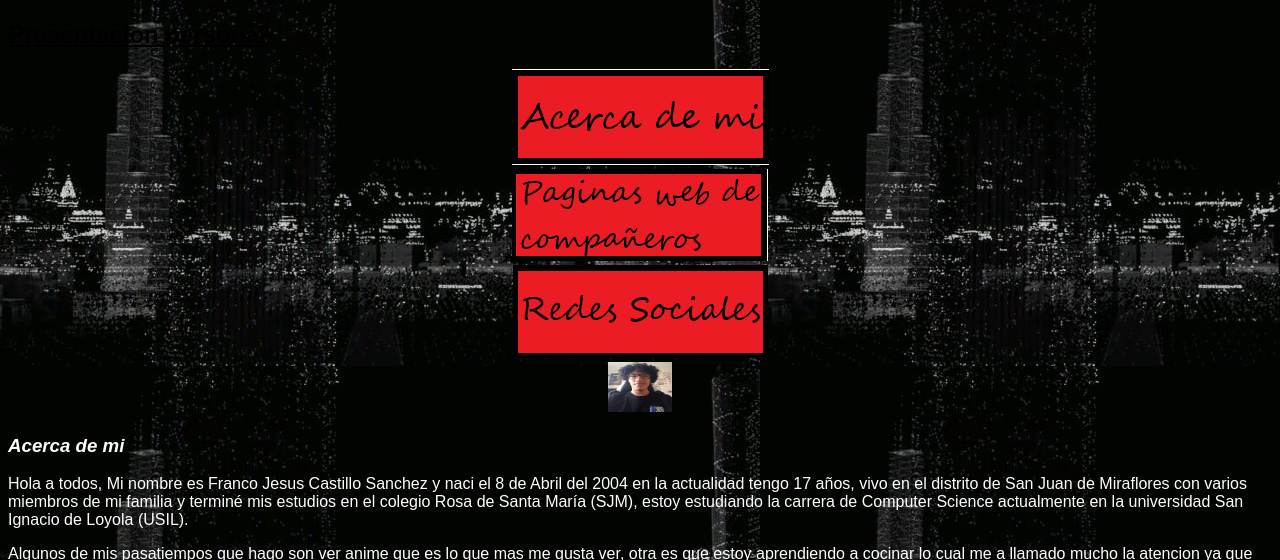
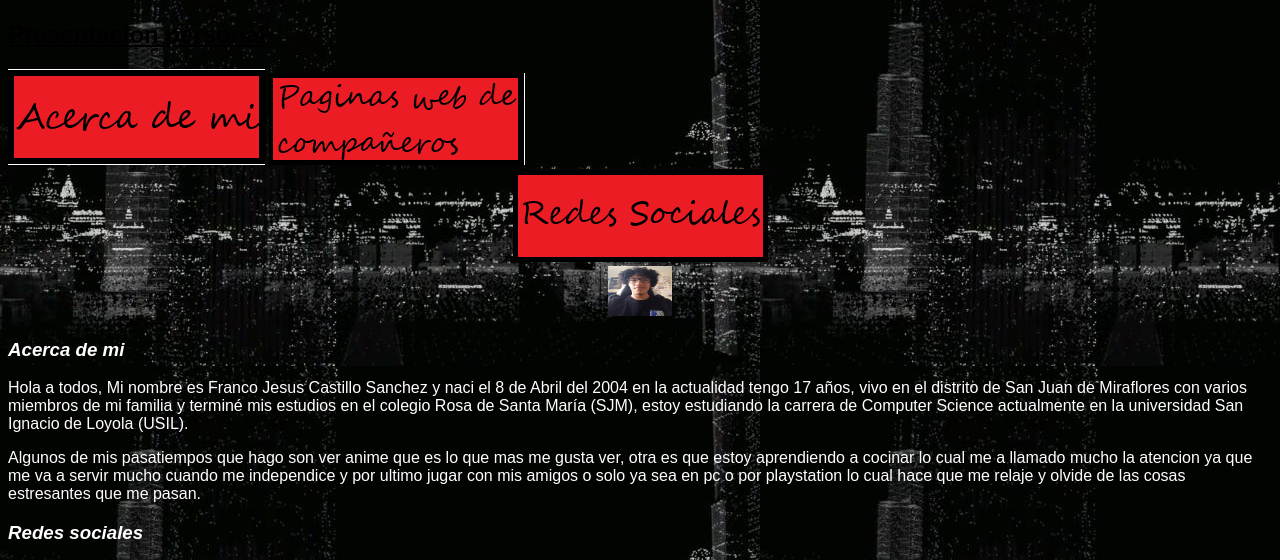
Before and after one commit to francocastillosanchez/francocastillosanchez.github.io, a plain HTML site: page index.html in a window 1280 px wide. Shown: the part 61-621 px from the top of the page. Drawn offline with Linux system fonts and the light colour scheme; files whose address does not match are found by name.

Commit message:
Update index.html

```diff
--- a/index.html
+++ b/index.html
@@ -8,8 +8,8 @@
 <body background="fondo.png" height="50px" width="5%"bgcolor="white" text="white">
  <img src="usil.png" height="50px" width="5%">
   <h2><font color="black" face="arial"><u>Presentacion personal</u></font></h2>
-<center><img src="inicio.png"></center>
-<center><img src="paginaswebcompañeros.png"></center>
+<right><img src="inicio.png"></right>
+<left><img src="paginaswebcompañeros.png"></left>
 <center><img src="redessociales.png"></center>
 
   <center><img src="C:\Users\franc\Desktop\perfil.jpeg" height="50px" width="5%"></center>
```
